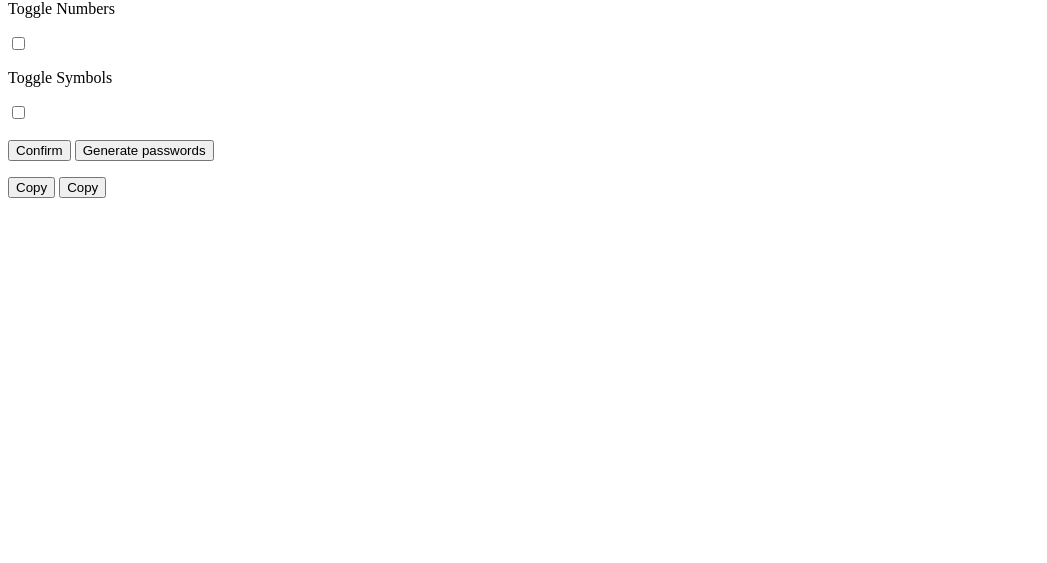
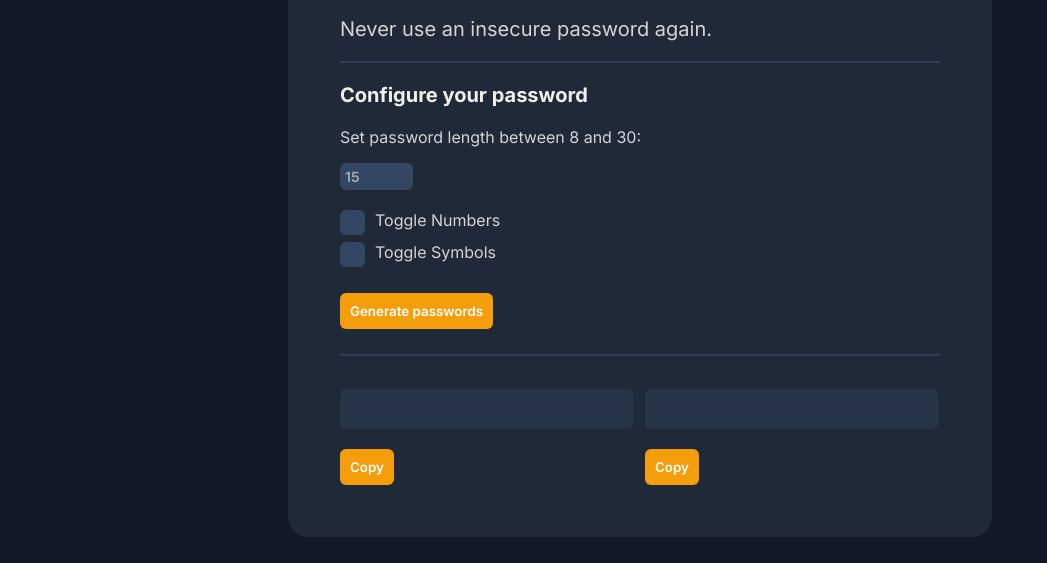
Before and after one commit to JoshuaBernal/Password-Generator, a plain HTML site: page index.html in a window 1280 px wide. Shown: the part 237-800 px from the top of the page, without its empty margins (0-1047 px from the left). Drawn offline with Linux system fonts and the light colour scheme.

Commit message:
finished styling

```diff
--- a/index.html
+++ b/index.html
@@ -1,23 +1,54 @@
 <html>
+
     <head>
         <link rel="stylesheet" href="styles.css">
+        <link rel="preconnect" href="https://fonts.googleapis.com">
+        <link rel="preconnect" href="https://fonts.gstatic.com" crossorigin>
+        <link href="https://fonts.googleapis.com/css2?family=Inter:wght@100..900&display=swap" rel="stylesheet">
     </head>
+
     <body>
-        <h1 class="headerTitle">Generate a random password</h1>
+
+        <div class="main-contents">
+
+            <div class="headers-and-titles">
+                <h1 class="headerTitle">Generate a <span class="ranpass"><br>random password</span></h1>
                 <h3 class="headerSubtitle">Never use an insecure password again.</h3>
+            </div>
+
+            <hr class="solid">
+
+            <div class="configuration-area">
                 <h3 class="passConfigHeader">Configure your password</h3>
                 <p class="instruct">Set password length between 8 and 30:</p>
                 <input type="number" id="lengthInput" placeholder="15" min="8" max="30"><br><br>
-        <p>Toggle Numbers</p>
-        <input type="checkbox" id="toggleNumbers">
-        <p>Toggle Symbols</p>
-        <input type="checkbox" id="toggleSymbols"><br><br>
-        <button id="confirmLength" onclick="submitConfigurations()">Confirm</button>
+                <label class="toggleCheckbox">
+                    <input type="checkbox" id="toggleNumbers" class="boxCheck"><span class="checkmark"></span><span class="instruct">Toggle Numbers</span>
+                </label>
+                <label class="toggleCheckbox">
+                    <input type="checkbox" id="toggleSymbols" class="boxCheck"><span class="checkmark"></span><span class="instruct">Toggle Symbols</span>
+                </label>
+            </div>
+
             <button id="generateBtn" onclick="genPass()">Generate passwords</button>
-        <p id="pass1"></p>
-        <p id="pass2"></p>
-        <button id="copyFirstPass" onclick="copyFirstPass()">Copy</button>
-        <button id="copySecondPass" onclick="copySecondPass()">Copy</button>
+
+            <hr class="solid">
+
+            <div class="generated-area">
+                <div class="passGroup" id="passGroup1">
+                    <p id="pass1" class="passwords"></p>
+                    <button id="copyPass1" onclick="copyFirstPass()">Copy</button>
+                </div>
+                <div class="passGroup" id="passGroup2">
+                    <p id="pass2" class="passwords"></p>
+                    <button id="copyPass2" onclick="copySecondPass()">Copy</button>
+                </div>
+            </div>
+
             <script src="script.js"></script>
+
+        </div>
+
     </body>
+
 </html>
--- a/script.js
+++ b/script.js
@@ -20,7 +20,7 @@ let passwordLength = 15
 let characterPool = letters
 console.log(characterPool)
 
-function submitConfigurations() {
+function genPass() {
     let lengthInputVal = document.getElementById("lengthInput").value
     let numberChecked = numberCheckbox.checked
     let symbolChecked = symbolCheckbox.checked
@@ -43,17 +43,6 @@ function submitConfigurations() {
         alert("The maximum password length is 30.");
     } else {
         passwordLength = lengthInputVal;
-        alert("Success! The following configurations have been saved:\n\n" +
-              "Password length: " + passwordLength + "\n" +
-              "Numbers included: " + numberChecked + "\n" +
-              "Symbols included: " + symbolChecked);
-    }
-
-    return characterPool, passwordLength
-}
-
-
-function genPass() {
         passwordOne.textContent = ""
         passwordTwo.textContent = ""
         for (let i = 0; i < passwordLength; i++) {
@@ -66,6 +55,9 @@ function genPass() {
         }
     }
 
+    return characterPool, passwordLength
+}
+
 function copyFirstPass() {
     navigator.clipboard.writeText(passwordOne.textContent)
     alert("First password " + passwordOne.textContent + " copied to clipboard.")
--- a/styles.css
+++ b/styles.css
@@ -0,0 +1,173 @@
+body {
+    font-family: "Inter", sans-serif;
+    background-color: #111827;
+}
+
+.main-contents {
+    background-color: #1f2937;
+    padding: 52px;
+    max-width: 600px;
+    min-width: 200px;
+    margin-top: 50px;
+    margin-left:auto;
+    margin-right: auto;
+    border-radius: 20px;
+}
+
+.headerTitle {
+    font-weight: 800;
+    color: white;
+    font-size: 40px;
+}
+
+.headerSubtitle {
+    font-weight: 400;
+    color: #D5D4D8;
+    font-size: 20px;
+}
+
+.ranpass {
+    color: #FBBF24;
+}
+
+.passConfigHeader {
+    color: #F0F0F0;
+    font-weight: 700;
+    font-size: 20px;
+}
+
+.instruct {
+    color: #D5D4D8;
+    font-size: 16px;
+}
+
+.toggleCheckbox {
+    display: block;
+    position: relative;
+    padding-left: 35px;
+    margin-bottom: 12px;
+    cursor: pointer;
+    font-size: 22px;
+    -webkit-user-select: none;
+    -moz-user-select: none;
+    -ms-user-select: none;
+    user-select: none;
+}
+
+.boxCheck {
+    position: absolute;
+    opacity: 0;
+    cursor: pointer;
+    height: 0;
+    width: 0;
+}
+
+.checkmark {
+    position: absolute;
+    top: 0;
+    left: 0;
+    height: 25px;
+    width: 25px;
+    background-color: #334762;
+    border-radius: 6px;
+}
+
+.toggleCheckbox:hover input ~ .checkmark {
+  background-color: #4F6C95;
+}
+
+/* When the checkbox is checked, add a blue background */
+.toggleCheckbox input:checked ~ .checkmark {
+  background-color: #FBBF24;
+}
+
+/* Create the checkmark/indicator (hidden when not checked) */
+.checkmark:after {
+  content: "";
+  position: absolute;
+  display: none;
+}
+
+/* Show the checkmark when checked */
+.toggleCheckbox input:checked ~ .checkmark:after {
+  display: block;
+}
+
+.toggleCheckbox .checkmark:after {
+    left: 9px;
+    top: 5px;
+    width: 5px;
+    height: 10px;
+    border: solid #263448;
+    border-width: 0 3px 3px 0;
+    -webkit-transform: rotate(45deg);
+    -ms-transform: rotate(45deg);
+    transform: rotate(45deg);
+}
+
+#lengthInput {
+    background-color: #334762;
+    color: #D5D4D8;
+    border: none;
+    border-radius: 6px;
+    font-family: "Inter", sans-serif;
+    font-weight: 600;
+    padding: 5px;
+    font-size: 14px;
+}
+#lengthInput:focus {
+    background-color: #4F6C95;
+}
+::placeholder {
+    color: #D5D4D8;
+    opacity: 70%
+}
+
+button {
+    background-color: #F59E0B;
+    color: white;
+    padding: 10px;
+    border-radius: 6px;
+    border: none;
+    font-family: "Inter", sans-serif;
+    font-weight: 600;
+}
+
+button:hover {
+    background-color: #c27d08;
+}
+
+#generateBtn {
+    margin: 19px 0 17px 0;
+}
+
+.generated-area {
+    display: flex;
+}
+
+.passGroup {
+    display: block;
+}
+
+.passwords {
+    background-color: #273549;
+    color: #FBBF24;
+    padding: 10px;
+    border-radius: 6px;
+    min-width: 273px;
+    min-height: 20px;
+    margin-top: 25px;
+    margin-bottom: 20px;
+    text-align: center;
+}
+
+#passGroup1 {
+    margin-right: 6px;
+}
+#passGroup2 {
+    margin-left: 6px;
+}
+
+.solid {
+    border: 1px solid #2F3E53
+}
```
Also changed, not shown: src/copy-icon.png (added). Lines whose indentation alone changed are shown as unchanged.
